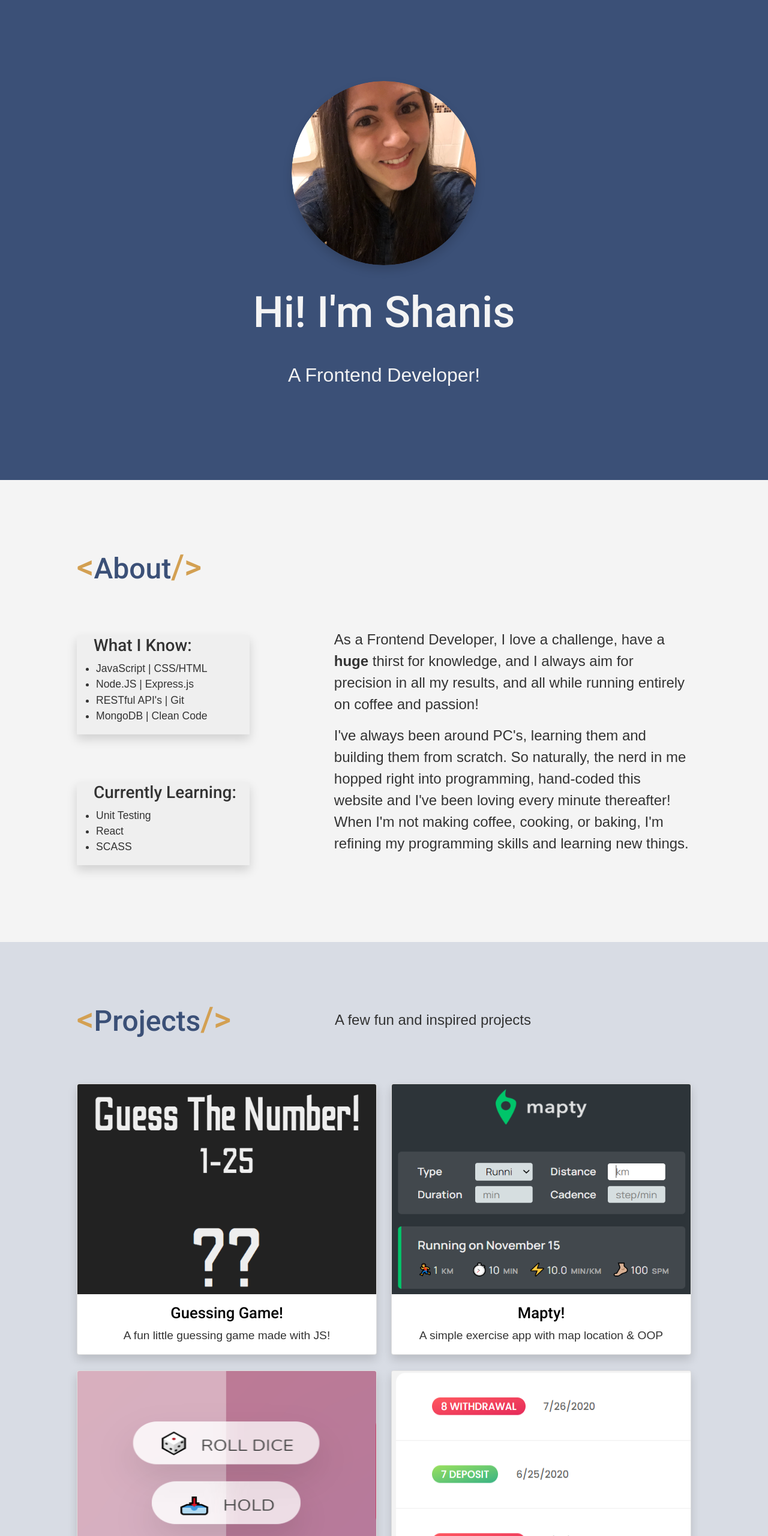
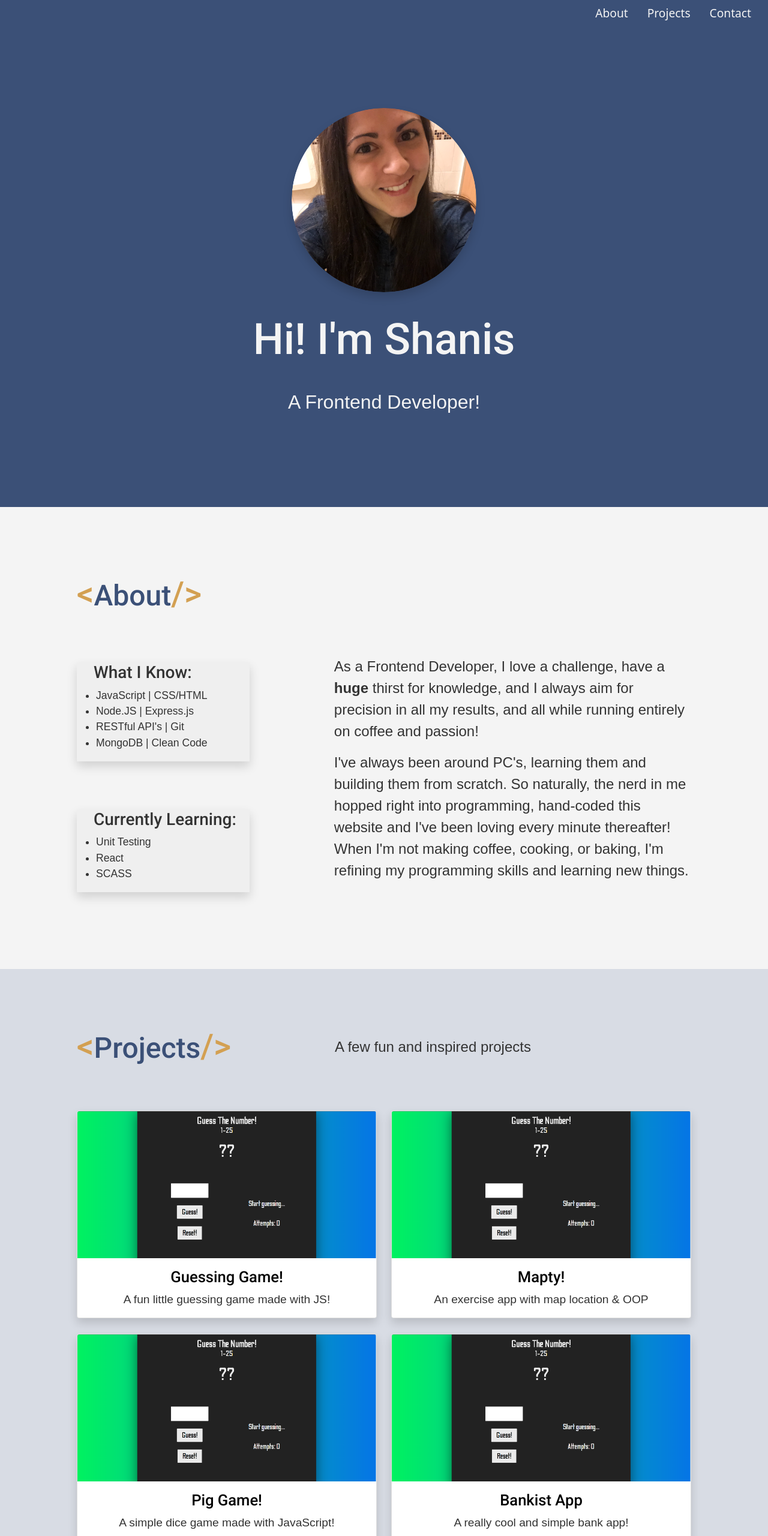
Before and after one commit to SF-codes/portfolio, a website: page index.html in a window 1280 px wide. Shown: the top 2560 px of the page at 60% size. Drawn offline with nearby package versions, Linux system fonts and the light colour scheme; a web font is replaced by a local one.

Commit message:
Added a few touches and also a Nav bar

```diff
--- a/index.html
+++ b/index.html
@@ -18,7 +18,26 @@
 		      					<!-- Introduction Section -->
 
                     <div class="container-area">
+
+                      <nav id="navigation" role="navigation">
+                        <div class="container-fluid">
+                      <ul class="nav justify-content-end">
+                        <li class="nav-item">
+                          <a class="nav-link" href="#about_section">About</a>
+                        </li>
+                        <li class="nav-item">
+                          <a class="nav-link" href="#projects_section">Projects</a>
+                        </li>
+                        <li class="nav-item">
+                          <a class="nav-link" href="#contact_section">Contact</a>
+                        </li>
+                      </ul>
+                    </div>
+                    </nav>
+
                       <header class="intro">
+
+
                         <div class="area appear2">
 		 		 <img class="shadow" src="images/circle.png" alt="My picture!">
           <h1>Hi! I'm Shanis</h1>
@@ -29,7 +48,7 @@
 
         <!-- About Me Section -->
 
-        <section class="s1-s3-bg">
+        <section id="about_section" class="s1-s3-bg">
           <div class="area about-me-box appear2 ">
            <div class="about1 appear 2">
              <h2><span class="span-arrow"> <</span>About<span class="span-arrow">/> </span></h2>
@@ -66,7 +85,7 @@
 
 		 <div class="border-color">
     </div>
-    <section class="s2 s2-bg">
+    <section id="projects_section" class="s2 s2-bg">
       <div class="area appear2">
         <div class="projects">
           <span class="span2-h2"><h2><span class="span-arrow"> <</span>Projects<span class="span-arrow">/> </span></h2></span>
@@ -159,9 +178,9 @@
   <div class="col">
     <div class="card shadow">
       <img
-        src="images/GuessTheNumber.PNG"
+        src="images/guessthenumberpicture.PNG"
         class="card-img-top"
-        alt="GuessTheNumberPic!" width='300' height='350'
+        alt="GuessTheNumberPic!"
       />
       <div class="card-body">
         <h5 class="card-title">Guessing Game!</h5>
@@ -176,14 +195,14 @@
   <div class="col">
     <div class="card shadow">
       <img
-        src="images/mapty.PNG"
+        src="images/guessthenumberpicture.PNG"
         class="card-img-top"
-        alt="Portfolio Pic!" width='300' height='350'
+        alt="Portfolio Pic!"
       />
       <div class="card-body">
         <h5 class="card-title">Mapty!</h5>
         <p class="card-text">
-        A simple exercise app with map location & OOP
+        An exercise app with map location & OOP
         </p>
       </div>
     </div>
@@ -193,9 +212,9 @@
   <div class="col">
     <div class="card shadow">
       <img
-        src="images/pigGame.PNG"
+        src="images/guessthenumberpicture.PNG"
         class="card-img-top"
-        alt="Pig Game!" width='300' height='350'
+        alt="Pig Game!"
       />
       <div class="card-body">
         <h5 class="card-title">Pig Game!</h5>
@@ -210,9 +229,9 @@
   <div class="col">
     <div class="card shadow">
       <img
-        src="images/bankist.PNG"
+        src="images/guessthenumberpicture.PNG"
         class="card-img-top"
-        alt="bankist pic!" width='300' height='350'
+        alt="bankist pic!"
       />
       <div class="card-body">
         <h5 class="card-title">Bankist App</h5>
@@ -230,7 +249,7 @@
 
 						 <!-- Contacts Section -->
 
-		 	<section class="s3 s1-s3-bg appear2">
+		 	<section id="contact_section" class="s3 s1-s3-bg appear2">
 		 	 <div class="area contact">
 		 		<span class="span-h2"><h2><span class="span-arrow"> <</span>Contact<span class="span-arrow">/></span></h2></span>
 		 		<span class="span-p"><p>Need help with a project or looking to hire? I'd love to hear from you!
--- a/styles.css
+++ b/styles.css
@@ -84,6 +84,17 @@ button {
   transition-delay: 0.5s;
 }
 
+#navigation {
+  background-color: var(--intro-bgcolor);
+}
+#navigation a {
+  color: var(--about-contact-bgcolor);
+}
+#navigation a:hover {
+  color: var(--span-color);
+  transition: 0.3s ease-out;
+  transition: 0.3s ease-in-out;
+}
 /* Typeography */
 
 ul {
@@ -93,7 +104,11 @@ ul {
 h1 {
   font-size: 4.5rem;
   font-family: "Roboto", sans-serif;
-  color: var(--intro-bgcolor);
+  color: var(--about-contact-bgcolor);
+}
+
+.intro p {
+  color: var(--about-contact-bgcolor);
 }
 
 h2 {
@@ -249,6 +264,17 @@ header p {
 
 /* CARD DECK */
 
+.card-body {
+  flex-grow: 0;
+}
+
+.card-img-top {
+  flex-grow: 1;
+  width: 100%;
+  /* height: 15vw; */
+  object-fit: contain;
+}
+
 .card h5 {
   font-size: 1.6rem;
   font-family: "Roboto", sans-serif;
@@ -268,9 +294,13 @@ header p {
   text-align: center;
 }
 
+.col {
+  transition: 0.3s ease-out;
+}
 .col:hover {
   cursor: pointer;
   transform: translateY(-5px);
+  transition: 0.3s ease-in-out;
   color: var(--span-color);
 }
 
@@ -295,13 +325,14 @@ header p {
   text-decoration: none;
   border: none;
   background: inherit;
+  transition: 0.3s ease-out;
 }
 
 .icons button:hover {
   cursor: pointer;
   border-radius: 10%;
   background: inherit;
-  transition: all 0.2s ease-in-out;
+  transition: all 0.3s ease-in-out;
   transform: translateY(-5px);
 }
 
@@ -433,6 +464,10 @@ header p {
     right: 10px;
     top: 10px;
   }
+
+  #navigation li {
+    font-size: 0.8rem;
+  }
 }
 
 @media screen and (max-width: 580px) {
@@ -547,9 +582,4 @@ header p {
     transition: none;
     transform: none;
   }
-
-  svg {
-    height: 35px;
-    width: 35px;
-  }
 }
```
Also changed, not shown: images/guessthenumberpicture.PNG (added).
